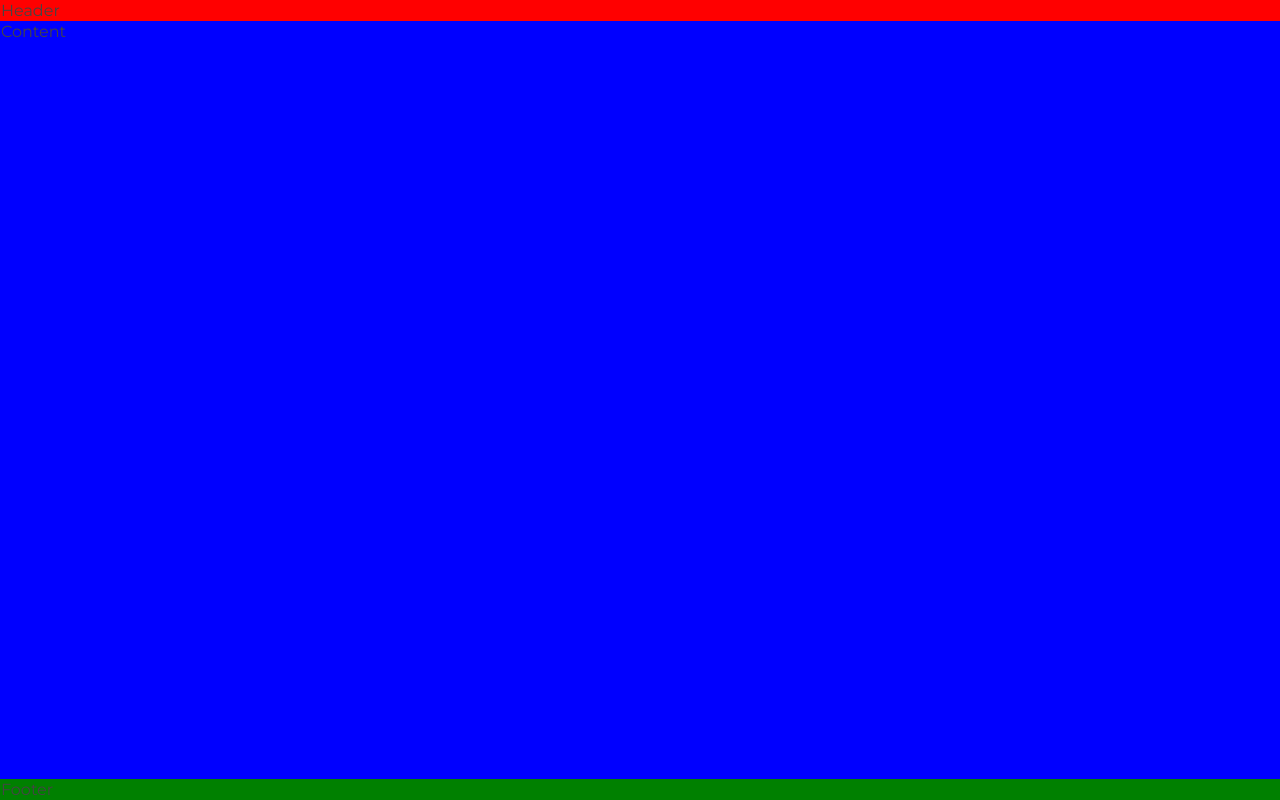
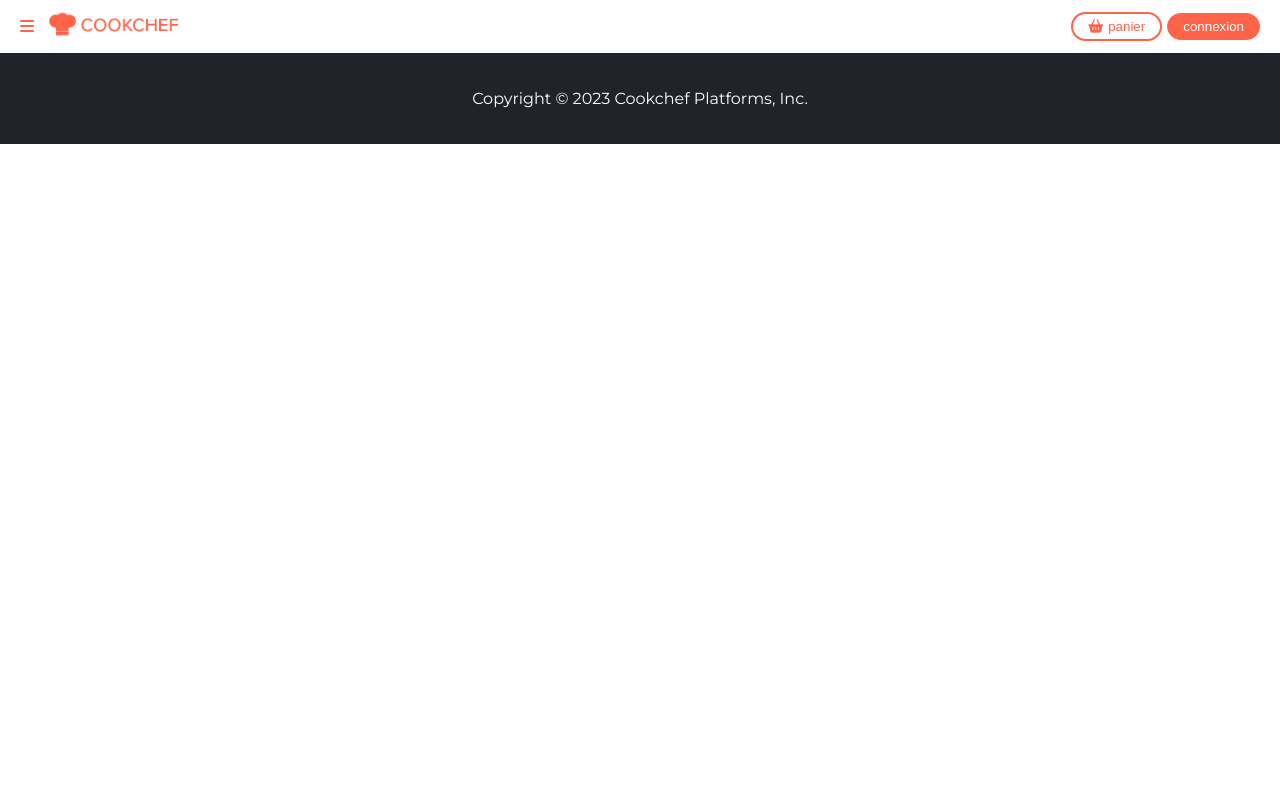
Before and after one commit to MarcusDeveloppement/Cookchief, a React (Vite) app: page / in a window 1280 px wide. Built offline with nearby package versions, Linux system fonts and the light colour scheme.

Commit message:
set up the Footer and Header

```diff
--- a/index.html
+++ b/index.html
@@ -9,6 +9,10 @@
       href="https://fonts.googleapis.com/css2?family=Montserrat:wght@400;500;700&display=swap"
       rel="stylesheet"
     />
+    <script
+      src="https://kit.fontawesome.com/7c8ae390d6.js"
+      crossorigin="anonymous"
+    ></script>
     <title>Cookchef</title>
   </head>
   <body>
--- a/src/App.jsx
+++ b/src/App.jsx
@@ -7,7 +7,7 @@
   return (
     <div className={`d-flex flex-column ${styles.appContainer}`}>
       <Header />
-      <Content />
+      {/* <Content /> */}
       <Footer />
     </div>
   );
--- a/src/assets/styles/_flex.scss
+++ b/src/assets/styles/_flex.scss
@@ -14,10 +14,10 @@
   flex: 1 1 auto;
 }
 
-.justify-content {
+.justify-content-center {
   justify-content: center;
 }
 
-.align-items {
+.align-items-center {
   align-items: center;
 }
--- /dev/null
+++ b/src/assets/styles/_themes.scss
@@ -0,0 +1,21 @@
+.btn {
+  padding: 5px 15px;
+  border-radius: 20px;
+  cursor: pointer;
+  transition: 0.2s opacity;
+  &:hover {
+    opacity: 0.8;
+  }
+}
+
+.btn-primary {
+  background-color: var(--primary);
+  color: white;
+  border: 1px solid var(--primary);
+}
+
+.btn-reverse-primary {
+  border: 2px solid var(--primary);
+  color: var(--primary);
+  background-color: white;
+}
--- a/src/assets/styles/_utils.scss
+++ b/src/assets/styles/_utils.scss
@@ -16,6 +16,15 @@
 .m-5 {
   margin: 5px;
 }
+
+.mr-5 {
+  margin-right: 5px;
+}
+
+.mr-15 {
+  margin-right: 15px;
+}
+
 .m-10 {
   margin: 10px;
 }
--- a/src/assets/styles/index.scss
+++ b/src/assets/styles/index.scss
@@ -3,3 +3,4 @@
 @use "./flex";
 @use "./utils";
 @use "./debug";
+@use "./themes";
--- a/src/components/Footer.jsx
+++ b/src/components/Footer.jsx
@@ -1,5 +1,13 @@
+import styles from "./Footer.module.scss";
+
 function Footer() {
-  return <div className="b2">Footer</div>;
+  return (
+    <footer
+      className={`${styles.footer} d-flex flex-row align-items-center justify-content-center p-20`}
+    >
+      <p>Copyright © 2023 Cookchef Platforms, Inc.</p>
+    </footer>
+  );
 }
 
 export default Footer;
--- /dev/null
+++ b/src/components/Footer.module.scss
@@ -0,0 +1,4 @@
+.footer {
+  background-color: var(--gray-1);
+  color: white;
+}
--- a/src/components/Header.jsx
+++ b/src/components/Header.jsx
@@ -1,5 +1,22 @@
+import styles from "./Header.module.scss";
+import cookchef from "../assets/images/cookchef.png";
+
 function Header() {
-  return <div className="b1">Header</div>;
+  return (
+    <header className={`${styles.header} d-flex flex-row align-items-center`}>
+      <i class="fa-solid fa-bars mr-15"></i>
+      <div className="flex-fill">
+        <img src={cookchef} alt="logo cookchef" />
+      </div>
+      <ul>
+        <button className="mr-5 btn btn-reverse-primary">
+          <i class="fa-solid fa-basket-shopping mr-5"></i>
+          <span>panier</span>
+        </button>
+        <button className="btn btn-primary">connexion</button>
+      </ul>
+    </header>
+  );
 }
 
 export default Header;
--- /dev/null
+++ b/src/components/Header.module.scss
@@ -0,0 +1,8 @@
+.header {
+  padding: 10px 20px;
+  box-shadow: var(--box-shadow-nav);
+  color: var(--primary);
+  img {
+    width: 130px;
+  }
+}
```
Also changed, not shown: src/assets/images/cookchef.png (added).
